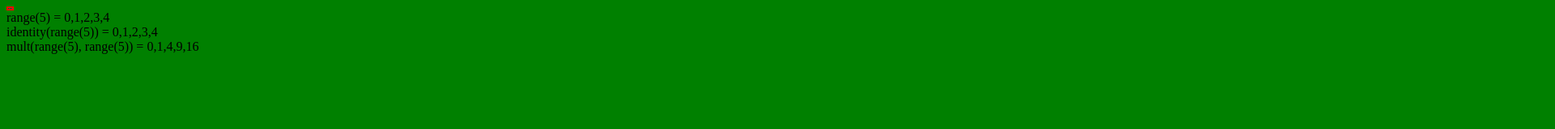
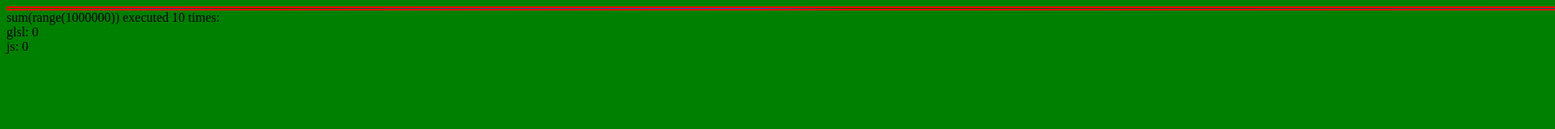
Before and after one commit to redhog/numjs, a plain HTML site: page test.html in a window 1280 px wide. Shown: the top 160 px of the page at 81% size, 1920 px wide, since content can reach past the window. Drawn offline with Linux system fonts and the light colour scheme.

Commit message:
First attempt at sum()

```diff
--- a/test.html
+++ b/test.html
@@ -285,6 +285,8 @@
         self.programs.sub = numjs.WebGl.createShaderProgramFromSource(self.gl, numjs.shaders.vertex('a - b', 'attribute float a; attribute float b;'), numjs.shaders.fragment(), "x");
         self.programs.mult = numjs.WebGl.createShaderProgramFromSource(self.gl, numjs.shaders.vertex('a * b', 'attribute float a; attribute float b;'), numjs.shaders.fragment(), "x");
         self.programs.div = numjs.WebGl.createShaderProgramFromSource(self.gl, numjs.shaders.vertex('a / b', 'attribute float a; attribute float b;'), numjs.shaders.fragment(), "x");
+
+        self.programs.sum = numjs.WebGl.createShaderProgramFromSource(self.gl, numjs.shaders.vertex('a[0] + a[1] + a[2] + a[3]', 'attribute vec4 a;'), numjs.shaders.fragment(), "x");
       };
       numjs.Context.prototype.setOutput = function (name, width, height) {
         var self = this;
@@ -373,10 +375,74 @@
         return self.itemwizeOp.apply(self, ['div'].concat([].slice.call(arguments)));
       }
 
+      numjs.Context.prototype.sum = function(a) {
+        var self = this;
+        var length;
+        while (a.length > 1000) {
+          length = a.length;
+
+          if (length % 4 != 0) {
+            var diff = length % 4;
+
+            if (first) a = Float32Array(a);
+            a1 = new Float32Array(a.buffer, 0, length - diff);
+
+            for (var i = a1.length; i < a.length; i++) {
+              a1[a1.length - 1] += a[i];
+            }
+            a = a1;
+
+            length = length - diff;
+          }
+
+          var length = length / 4;
+
+          var x = self.range(length);
+          var y = new Float32Array(length); // 0:oes
+
+          var program = self.setOutput('sum', length, 1);
+
+          program.loadArray("x", x, 1,  self.gl.FLOAT);
+          program.loadArray("y", y, 1,  self.gl.FLOAT);
+
+          program.loadArray('a', a, 4,  self.gl.FLOAT);
+
+          self.gl.drawArrays(self.gl.POINTS, 0, length);
+
+          program.disableArrays();
+
+          a = self.getOutput();
+          first = false;
+        }
+
+        return a.reduce(function (a, b) { return a + b; });
+      }
+
       function print(x) {
         var res = document.createElement('div');
         document.body.appendChild(res);
         res.innerHTML = x;
+      }
+
+      function compare(description, glslfn, jsfn, iters) {
+        var start_glsl = performance.now();
+        for (var i = 0; i < iters; i++) {
+          glslfn();
+        }
+        var end_glsl = performance.now();
+        len_glsl = end_glsl - start_glsl;
+
+
+        var start_js = performance.now();
+        for (var i = 0; i < iters; i++) {
+          jsfn();
+        }
+        var end_js = performance.now();
+        len_js = end_js - start_js;
+
+        print(description + " executed " + iters.toString() + " times:");
+        print("  glsl: " + len_glsl.toString());
+        print("  js: " + len_js.toString());
       }
 
       window.onload = function() {
@@ -384,34 +450,36 @@
 
         document.body.appendChild(ctx.canvas);
 
+/*
+        print("range(8) = " + ctx.range(8));
+        print("sum(range(8)) = " + ctx.sum(ctx.range(100)));
         print("range(5) = " + ctx.range(5));
         print("identity(range(5)) = " + ctx.identity(ctx.range(5)));
         print("mult(range(5), range(5)) = " + ctx.mult(ctx.range(5), ctx.range(5)));
 
+*/
+
+        var items = 1000000;
+
+        compare(
+          "sum(range(" + items.toString() + "))",
+          function () { ctx.sum(ctx.range(items)); },
+          function () { ctx.range(items).reduce(function (a, b) { return a + b; }); },
+          10);
+
 /*
         var items = 10000000;
-        var iters = 10;
-        var start_glsl = performance.now();
-        for (var i = 0; i < iters; i++) {
-          ctx.range(items);
-        }
-        var end_glsl = performance.now();
-        len_glsl = end_glsl - start_glsl;
 
-
-        var start_js = performance.now();
-        for (var i = 0; i < iters; i++) {
-          var a = new Float32Array(items);
-          for (var j = 0; j < a.length; j++) {
-            a[j] = j;
-          }
-        }
-        var end_js = performance.now();
-        len_js = end_js - start_js;
-
-        print("range(" + items.toString() + ") executed " + iters.toString() + " times:");
-        print("  glsl: " + len_glsl.toString());
-        print("  js: " + len_js.toString());
+        compare(
+          "range(" + items.toString() + ")",
+          function () { ctx.range(items); },
+          function () {
+            var a = new Float32Array(items);
+            for (var j = 0; j < a.length; j++) {
+              a[j] = j;
+            }
+          },
+          10);
 */
 
       }
```
